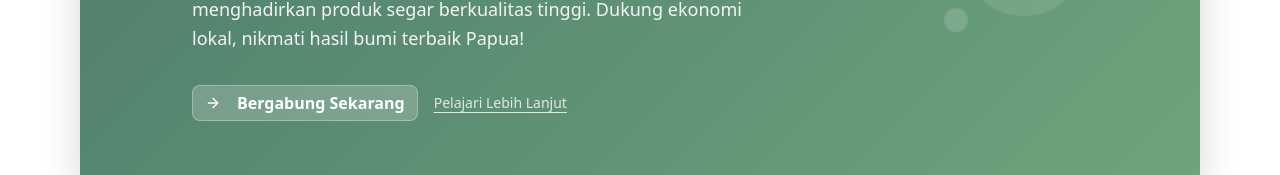
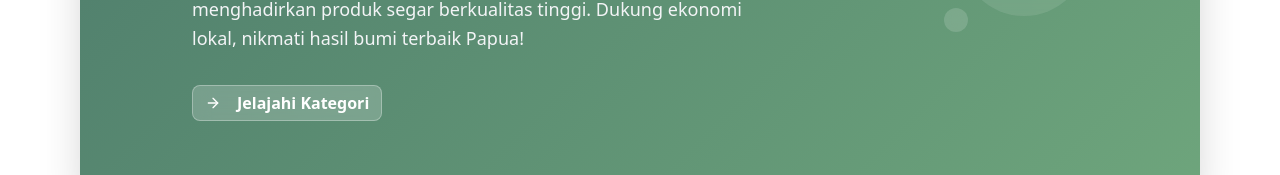
Before and after one commit to Torikh42/papua-mandiri, a Next.js app: page / in a window 1280 px wide. Shown: the part 441-616 px from the top of the page. Built offline with nearby package versions, Linux system fonts and the light colour scheme; no server answers; the database is empty.

Commit message:
feat: dashboard admin komunitas and admin pemerintah

```diff
--- a/src/components/WelcomeCard.tsx
+++ b/src/components/WelcomeCard.tsx
@@ -10,6 +10,7 @@ import {
   Heart,
   Users,
 } from "lucide-react";
+import Link from "next/link";
 
 const WelcomeCard = () => {
   const [currentSlide, setCurrentSlide] = useState(0);
@@ -21,7 +22,8 @@ const WelcomeCard = () => {
         "Eksplorasi kekayaan alam Papua lewat produk dan kreasi autentik. Dari bahan segar hingga hasil olahan mandiri semuanya berakar dari bumi Papua, untuk dapur dan hidup yang lebih mandiri. Nikmati hasilnya, rasakan jejak lokalnya!",
       icon: <Leaf className="h-6 w-6 sm:h-8 sm:w-8 text-white/80" />,
       gradient: "linear-gradient(135deg, #6EA57C 0%, #8FC2D1 100%)",
-      buttonText: "Jelajahi Resep",
+      buttonText: "Jelajahi Materi",
+      href: "/materi",
     },
     {
       title: "Komunitas Petani Papua Terpercaya",
@@ -29,7 +31,8 @@ const WelcomeCard = () => {
         "Bergabunglah dengan komunitas petani lokal yang berkomitmen menghadirkan produk segar berkualitas tinggi. Dukung ekonomi lokal, nikmati hasil bumi terbaik Papua!",
       icon: <Users className="h-6 w-6 sm:h-8 sm:w-8 text-white/80" />,
       gradient: "linear-gradient(135deg, #4c7a6b 0%, #6EA57C 100%)",
-      buttonText: "Bergabung Sekarang",
+      buttonText: "Jelajahi Kategori",
+      href: "/kategori-materi",
     },
     {
       title: "Selamat Datang di Papua Mandiri!",
@@ -37,7 +40,6 @@ const WelcomeCard = () => {
         "Ternyata banyak loh yang bisa diolah dari kekayaan alam Papua — dari buah merah hingga rempah lokal! Yuk, jelajahi potensi alam Papua dan mulai hidup mandiri dengan olahan penuh cita rasa dan manfaat!",
       icon: <Heart className="h-6 w-6 sm:h-8 sm:w-8 text-white/80" />,
       gradient: "linear-gradient(135deg, #8FC2D1 0%, #A8E6CF 100%)",
-      buttonText: "Coba Sekarang",
     },
   ];
 
@@ -45,7 +47,7 @@ const WelcomeCard = () => {
   useEffect(() => {
     const interval = setInterval(() => {
       setCurrentSlide((prev) => (prev + 1) % slides.length);
-    }, 5000); // Change slide every 5 seconds
+    }, 5000); // Ganti slide setiap 5 detik
 
     return () => clearInterval(interval);
   }, [slides.length]);
@@ -98,21 +100,23 @@ const WelcomeCard = () => {
                   </p>
 
                   <div className="flex flex-col sm:flex-row items-center justify-center lg:justify-start gap-3 sm:gap-4 px-2 sm:px-0">
+                    {/* Tombol hanya ditampilkan jika ada buttonText dan href */}
+                    {slide.buttonText && slide.href && (
                        <Button
+                        asChild
                         className="bg-white/20 hover:bg-white/30 text-white font-semibold border border-white/30 backdrop-blur-sm transition-all duration-300 hover:scale-105 w-full sm:w-auto text-sm sm:text-base"
                         size="default"
                       >
+                        <Link href={slide.href}>
                           <ArrowRight className="mr-2 h-4 w-4 sm:h-5 sm:w-5" />
                           {slide.buttonText}
+                        </Link>
                       </Button>
-
-                    <button className="text-white/80 hover:text-white text-xs sm:text-sm font-medium underline underline-offset-4 transition-colors duration-200 mt-2 sm:mt-0">
-                      Pelajari Lebih Lanjut
-                    </button>
+                    )}
                   </div>
                 </div>
 
-                {/* Decorative Elements - Hidden on mobile, shown on larger screens */}
+                {/* Decorative Elements */}
                 <div className="hidden xl:block flex-shrink-0">
                   <div className="relative">
                     <div className="w-24 h-24 lg:w-32 lg:h-32 bg-white/10 rounded-full backdrop-blur-sm flex items-center justify-center">
@@ -131,7 +135,7 @@ const WelcomeCard = () => {
           ))}
         </div>
 
-        {/* Navigation Arrows - Hidden on very small screens */}
+        {/* Navigation Arrows */}
         <button
           onClick={prevSlide}
           className="absolute left-2 sm:left-4 top-1/2 -translate-y-1/2 bg-white/20 hover:bg-white/30 backdrop-blur-sm rounded-full p-1.5 sm:p-2 transition-all duration-200 hover:scale-110 hidden xs:block"
```
Also changed, not shown: 1 other file (tests, documents, lock files or other folders). Lines whose indentation alone changed are shown as unchanged.
